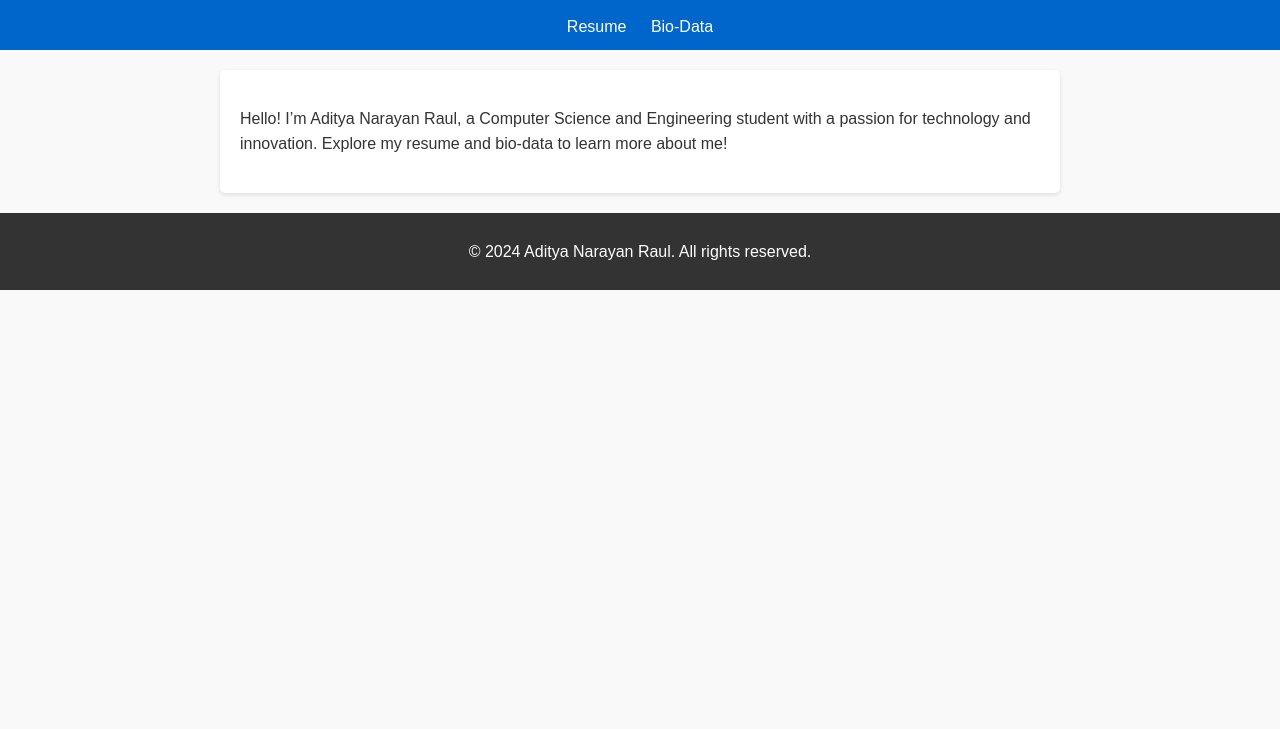
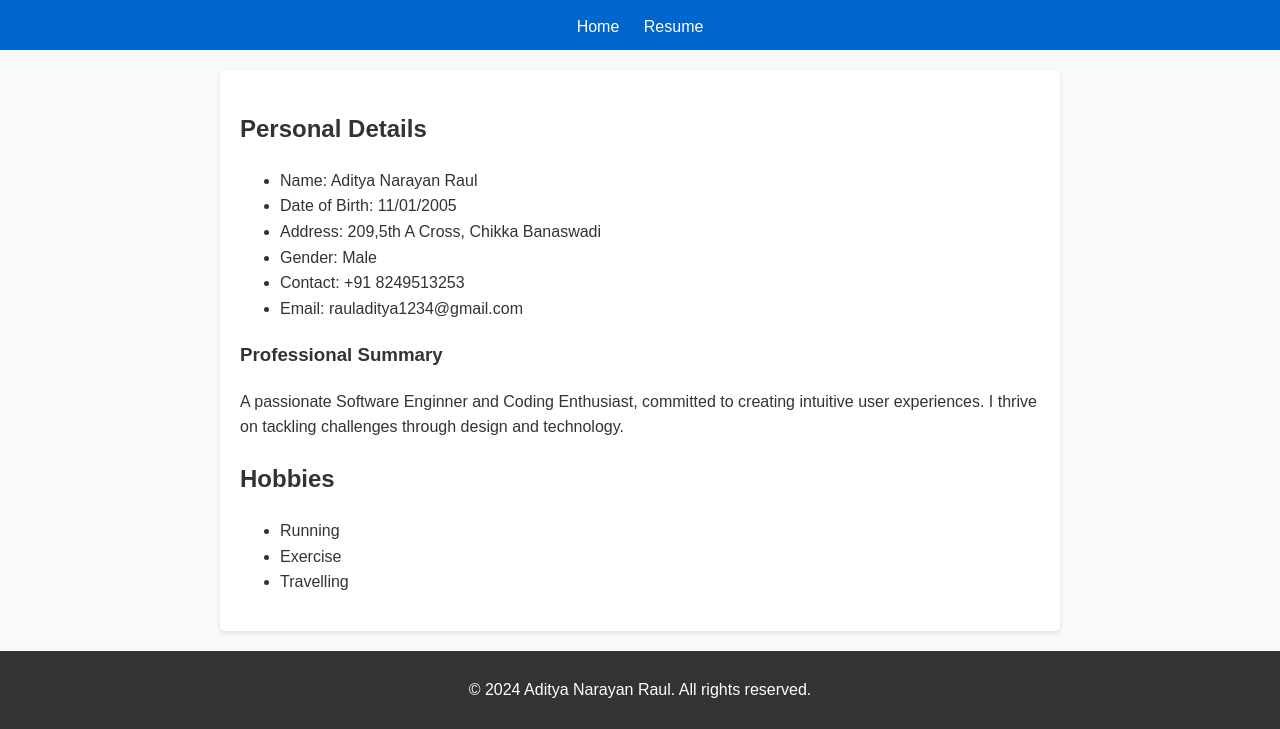
Before and after one commit to adityaraul004/resumeproject, a plain HTML site: page index.html in a window 1280 px wide. Shown: the part 90-819 px from the top of the page. Drawn offline with Linux system fonts and the light colour scheme.

Commit message:
Update index.html

```diff
--- a/index.html
+++ b/index.html
@@ -4,21 +4,43 @@
 <head>
     <meta charset="UTF-8">
     <meta name="viewport" content="width=device-width, initial-scale=1.0">
-    <title>Aditya Narayan Raul's Website</title>
+    <title>Aditya Narayan Raul's Bio-Data</title>
     <link rel="stylesheet" href="styles.css">
 </head>
 
 <body>
     <header>
-        <h1>Welcome to Aditya Narayan Raul Chaudhary's Portfolio</h1>
+        <h1>Bio-Data</h1>
         <nav>
+            <a href="index.html">Home</a>
             <a href="resume.html">Resume</a>
-            <a href="biodata.html">Bio-Data</a>
         </nav>
     </header>
     <main>
-        <p>Hello! I’m Aditya Narayan Raul, a Computer Science and Engineering student with a passion for technology and
-            innovation. Explore my resume and bio-data to learn more about me!</p>
+        <section>
+            <h2>Personal Details</h2>
+            <ul>
+                <li>Name: Aditya Narayan Raul</li>
+                <li>Date of Birth: 11/01/2005</li>
+                <li>Address: 209,5th A Cross, Chikka Banaswadi</li>
+                <li>Gender: Male</li>
+                <li>Contact: +91 8249513253</li>
+                <li>Email: rauladitya1234@gmail.com</li>
+            </ul>
+        </section>
+        <section>
+            <h3>Professional Summary</h3>
+            <p>A passionate Software Enginner and Coding Enthusiast, committed to creating intuitive user experiences. I
+                thrive on tackling challenges through design and technology.</p>
+        </section>
+        <section>
+            <h2>Hobbies</h2>
+            <ul>
+                <li>Running</li>
+                <li>Exercise</li>
+                <li>Travelling</li>
+            </ul>
+        </section>
     </main>
     <footer>
         <p>&copy; 2024 Aditya Narayan Raul. All rights reserved.</p>
```
